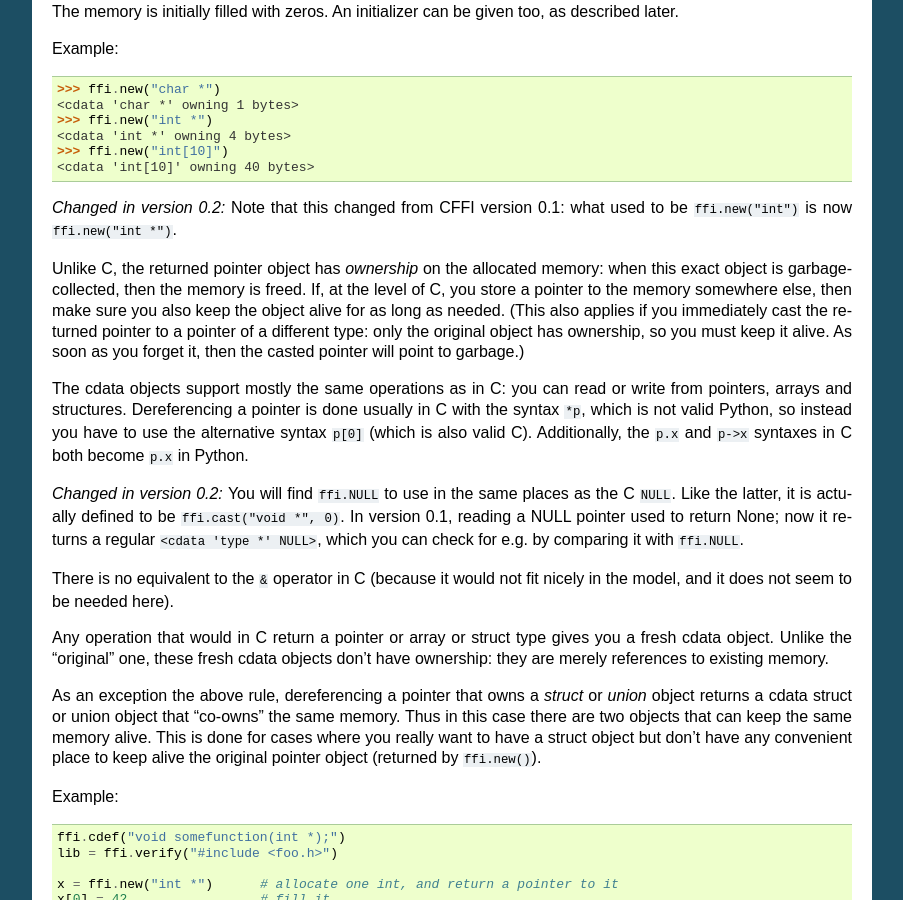
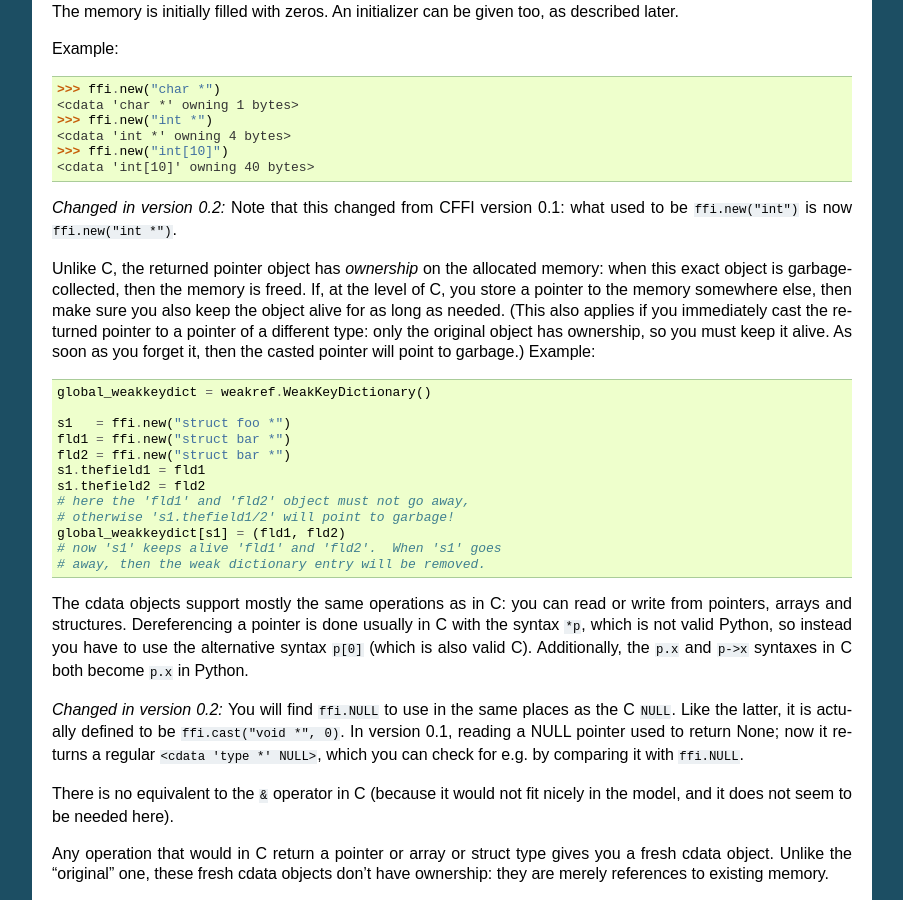
Before and after one commit to tharvik/cffi, a Sphinx documentation site: the page built from doc/source/index.rst, in a window 1280 px wide and 900 px high, scrolled down 6909 px. Shown: the whole window, without its empty margins (198-1101 px from the left). Built offline with Sphinx 7.4.7, drawn with Linux system fonts in a browser that asks for light colours.

Commit message:
Add an example of using a WeakKeyDictionary to keep alive more objects as long as some root object is alive.

```diff
--- a/doc/source/index.rst
+++ b/doc/source/index.rst
@@ -538,7 +538,20 @@ somewhere else, then make sure you also keep the object alive for as
 long as needed.  (This also applies if you immediately cast the returned
 pointer to a pointer of a different type: only the original object has
 ownership, so you must keep it alive.  As soon as you forget it, then
-the casted pointer will point to garbage.)
+the casted pointer will point to garbage.)  Example::
+
+    global_weakkeydict = weakref.WeakKeyDictionary()
+
+    s1   = ffi.new("struct foo *")
+    fld1 = ffi.new("struct bar *")
+    fld2 = ffi.new("struct bar *")
+    s1.thefield1 = fld1
+    s1.thefield2 = fld2
+    # here the 'fld1' and 'fld2' object must not go away,
+    # otherwise 's1.thefield1/2' will point to garbage!
+    global_weakkeydict[s1] = (fld1, fld2)
+    # now 's1' keeps alive 'fld1' and 'fld2'.  When 's1' goes
+    # away, then the weak dictionary entry will be removed.
 
 The cdata objects support mostly the same operations as in C: you can
 read or write from pointers, arrays and structures.  Dereferencing a
```
